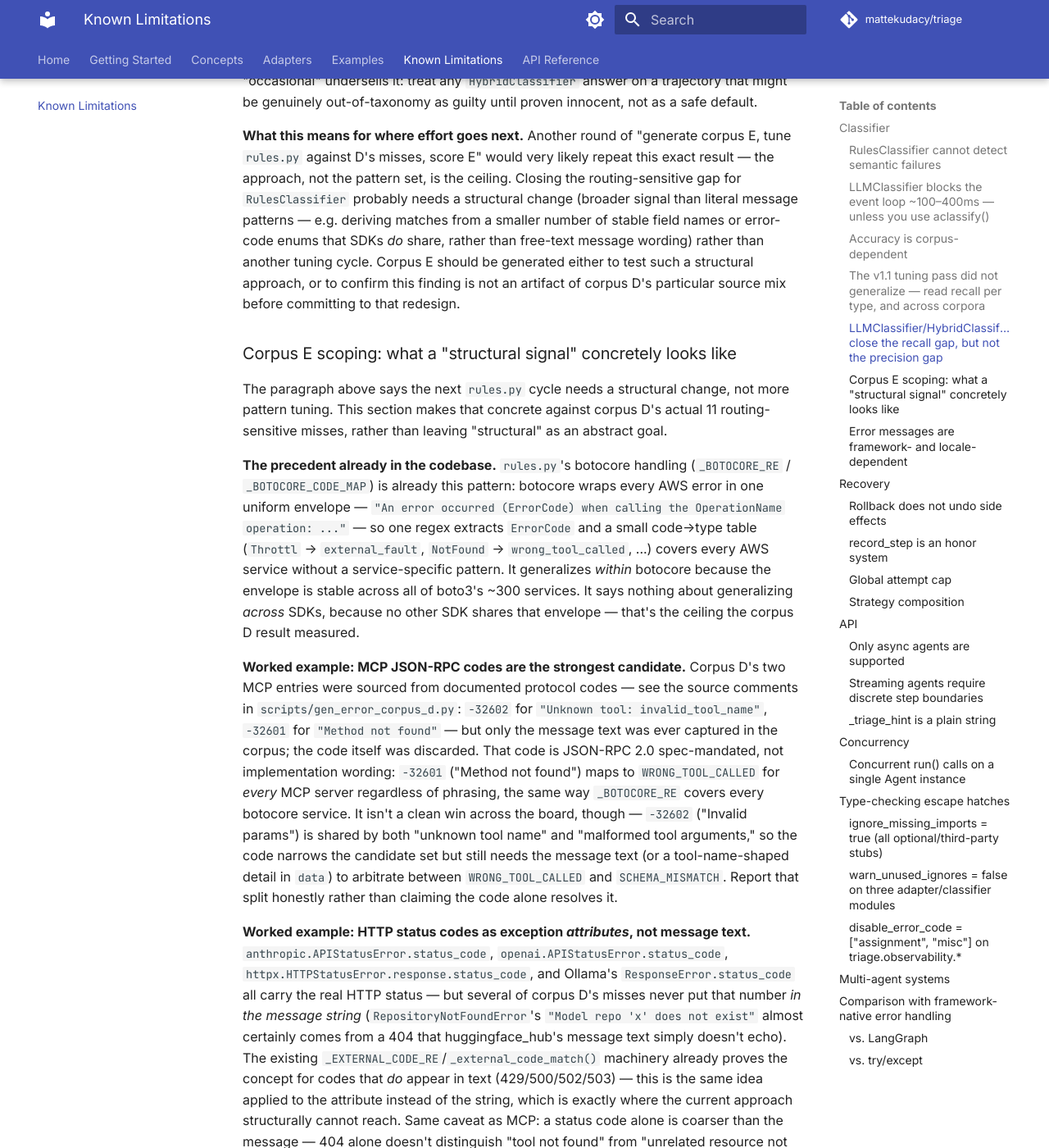
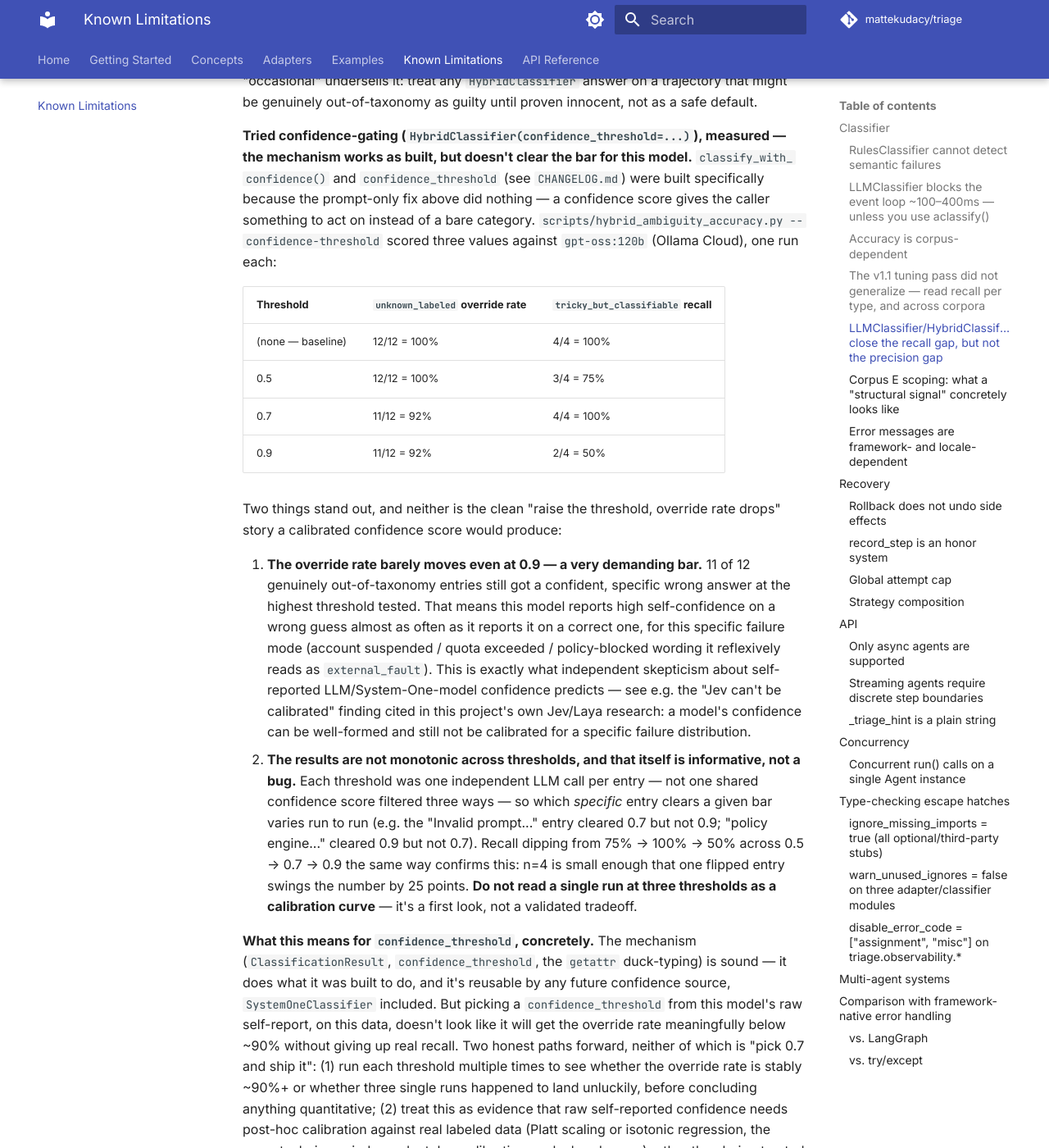
Before and after one commit to mattekudacy/triage, an MkDocs documentation site: the page built from docs/known-limitations.md, in a window 1280 px wide and 1400 px high, scrolled down 5809 px. Shown: the whole window at 82% size. Built offline with MkDocs 1.6.1 and Material for MkDocs 9.7.7, drawn with Linux system fonts in a browser that asks for light colours; comment, search, counter and statistics services are not loaded; some of the changed text lies outside the part shown.

Commit message:
docs: record confidence_threshold calibration run — negative-ish result
scripts/hybrid_ambiguity_accuracy.py --confidence-threshold scored 0.5/0.7/0.9
against gpt-oss:120b (Ollama Cloud), one run each. Override rate barely moved
even at 0.9 (100% -> 100% -> 92% -> 92% across baseline/0.5/0.7/0.9) and
recall was non-monotonic (100% -> 75% -> 100% -> 50%) -- too small a sample
(n=4/n=12, one run per threshold) to read as a real calibration curve, but
enough to show this model's raw self-reported confidence doesn't cleanly
separate right from wrong for the account-suspended/quota-exceeded/policy-
blocked failure mode HybridClassifier's override problem centers on.

The confidence-gating mechanism itself works exactly as built (verified by
the non-monotonicity being explainable by independent per-run LLM sampling,
not a bug). What it needs next is either repeated runs to get a real curve,
or post-hoc calibration (Platt scaling / isotonic regression) against real
labeled data rather than trusting the raw score -- both already anticipated
in ROADMAP.md's original plan, not new requirements this run invented.

No confidence_threshold value is recommended to adopters as a result.
known-limitations.md, ROADMAP.md, CHANGELOG.md updated with the numbers and
reasoning, matching this project's practice of recording a negative or
inconclusive result honestly rather than picking a number and moving on.

Co-Authored-By: Claude Sonnet 5 <noreply@anthropic.com>
Claude-Session: https://claude.ai/code/session_01M4WNEkbnKSx9mTg5Q1jX39

```diff
--- a/docs/known-limitations.md
+++ b/docs/known-limitations.md
@@ -190,6 +190,54 @@ misroutes, not just occasional `UNKNOWN`s — especially wherever a genuinely-am
 is plausible in your traffic. At a 100% override rate on this run, "occasional" undersells it:
 treat any `HybridClassifier` answer on a trajectory that might be genuinely out-of-taxonomy as
 guilty until proven innocent, not as a safe default.
+
+**Tried confidence-gating (`HybridClassifier(confidence_threshold=...)`), measured — the
+mechanism works as built, but doesn't clear the bar for this model.** `classify_with_
+confidence()` and `confidence_threshold` (see `CHANGELOG.md`) were built specifically because
+the prompt-only fix above did nothing — a confidence score gives the caller something to act
+on instead of a bare category. `scripts/hybrid_ambiguity_accuracy.py --confidence-threshold`
+scored three values against `gpt-oss:120b` (Ollama Cloud), one run each:
+
+| Threshold | `unknown_labeled` override rate | `tricky_but_classifiable` recall |
+|---|---|---|
+| (none — baseline) | 12/12 = 100% | 4/4 = 100% |
+| 0.5 | 12/12 = 100% | 3/4 = 75% |
+| 0.7 | 11/12 = 92% | 4/4 = 100% |
+| 0.9 | 11/12 = 92% | 2/4 = 50% |
+
+Two things stand out, and neither is the clean "raise the threshold, override rate drops"
+story a calibrated confidence score would produce:
+
+1. **The override rate barely moves even at 0.9 — a very demanding bar.** 11 of 12 genuinely
+   out-of-taxonomy entries still got a confident, specific wrong answer at the highest
+   threshold tested. That means this model reports high self-confidence on a wrong guess
+   almost as often as it reports it on a correct one, for this specific failure mode (account
+   suspended / quota exceeded / policy-blocked wording it reflexively reads as
+   `external_fault`). This is exactly what independent skepticism about self-reported
+   LLM/System-One-model confidence predicts — see e.g. the "Jev can't be calibrated" finding
+   cited in this project's own Jev/Laya research: a model's confidence can be well-formed and
+   still not be calibrated for a specific failure distribution.
+2. **The results are not monotonic across thresholds, and that itself is informative, not a
+   bug.** Each threshold was one independent LLM call per entry — not one shared confidence
+   score filtered three ways — so which *specific* entry clears a given bar varies run to run
+   (e.g. the "Invalid prompt..." entry cleared 0.7 but not 0.9; "policy engine..." cleared 0.9
+   but not 0.7). Recall dipping from 75% → 100% → 50% across 0.5 → 0.7 → 0.9 the same way
+   confirms this: n=4 is small enough that one flipped entry swings the number by 25 points.
+   **Do not read a single run at three thresholds as a calibration curve** — it's a first
+   look, not a validated tradeoff.
+
+**What this means for `confidence_threshold`, concretely.** The mechanism (`ClassificationResult`,
+`confidence_threshold`, the `getattr` duck-typing) is sound — it does what it was built to do,
+and it's reusable by any future confidence source, `SystemOneClassifier` included. But picking
+a `confidence_threshold` from this model's raw self-report, on this data, doesn't look like it
+will get the override rate meaningfully below ~90% without giving up real recall. Two honest
+paths forward, neither of which is "pick 0.7 and ship it": (1) run each threshold multiple
+times to see whether the override rate is stably ~90%+ or whether three single runs happened
+to land unluckily, before concluding anything quantitative; (2) treat this as evidence that raw
+self-reported confidence needs post-hoc calibration against real labeled data (Platt scaling or
+isotonic regression, the same techniques independent Jev-calibration work already uses) rather
+than being trusted as-is — which was already `ROADMAP.md`'s stated plan for any confidence
+source here, not a new requirement this measurement invented.
 
 **What this means for where effort goes next.** Another round of "generate corpus E, tune
 `rules.py` against D's misses, score E" would very likely repeat this exact result — the
```
Also changed, not shown: CHANGELOG.md (+10 -0 lines), ROADMAP.md (+27 -14 lines).
